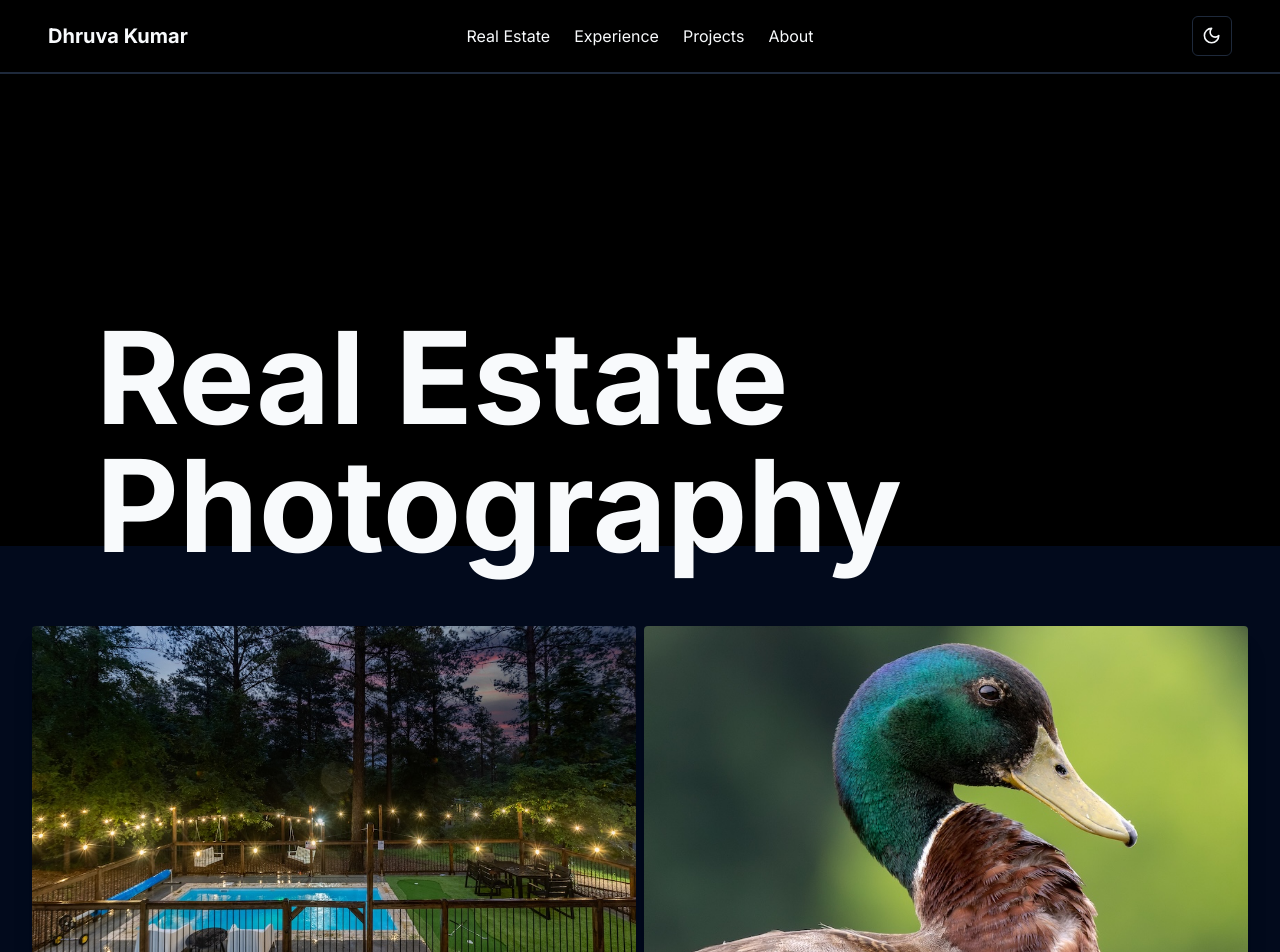
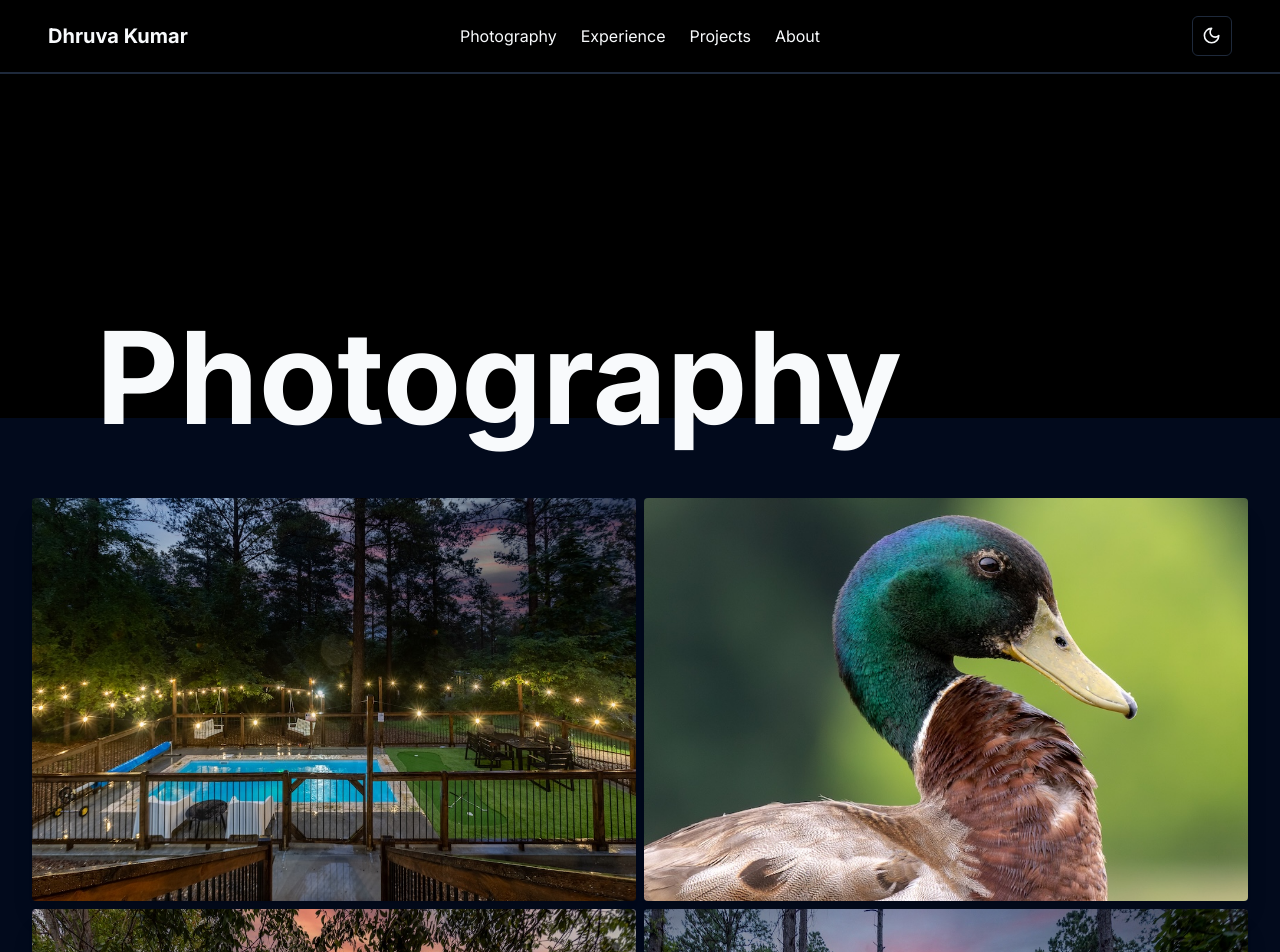
Before and after one commit to dhruva-dk/portfolio, a Next.js app: page /photography in a window 1280 px wide. Shown: the top 952 px of the page. Built offline with nearby package versions, Linux system fonts and the light colour scheme.

Commit message:
fix width of experience card on small or larger screens

```diff
--- a/app/photography/page.tsx
+++ b/app/photography/page.tsx
@@ -8,13 +8,13 @@ const Photography = () => {
       <div className="max-w-6xl mx-auto mt-16 md:mt-60">
         <div className=" container">
           <h1 className="text-5xl md:text-9xl font-bold text-center md:text-left">
-            Real Estate Photography
+            Photography
           </h1>
         </div>
       </div>
       <div className="bg-card -mt-6">
         <div className="container grid grid-cols-1 md:grid-cols-2 py-20 gap-2">
-          {[...Array(16)].map((x, i) => (
+          {[...Array(10)].map((x, i) => (
             <div
               key={i}
               className="max-w-[100%] relative w-full aspect-[3/2] overflow-hidden shadow-xl"
--- a/components/Navbar.tsx
+++ b/components/Navbar.tsx
@@ -17,7 +17,7 @@ const Navbar = () => {
         <div className="flex-grow text-center hidden md:block">
           <div className="inline-flex items-center space-x-6">
             <Link href="/photography" className="hover:text-gray-300">
-              Real Estate
+              Photography
             </Link>
             <Link href="/experience" className="hover:text-gray-300">
               Experience
--- a/components/experience/ExperienceCard.tsx
+++ b/components/experience/ExperienceCard.tsx
@@ -14,7 +14,7 @@ export const ExperienceCard: React.FC<ExperienceCardProps> = ({
   companyLink,
 }) => {
   return (
-    <div className="relative border bg-white dark:bg-black p-4 border-muted rounded-md shadow-xl  z-10 mx-4 max-w-[500px] justify-center  ">
+    <div className="relative border bg-white dark:bg-black p-4 border-muted rounded-md shadow-xl z-10 mx-4 w-full sm:w-[500px]">
       <h1 className="absolute -top-8 md:-top-10 text-xl md:text-4xl text-gray-500 font-extrabold">
         {year}
       </h1>
--- a/components/homepage/HomeGrid.tsx
+++ b/components/homepage/HomeGrid.tsx
@@ -1,19 +1,10 @@
-import {
-  Card,
-  CardHeader,
-  CardTitle,
-  CardDescription,
-  CardContent,
-  CardFooter,
-} from '@/components/ui/card';
-import ContactButton from '@/components/homepage/ContactButton';
 import HomeCard from './HomeCard';
 
 export default function HomeGrid() {
   return (
     <div className="text-foreground p-12 ">
       <div className="max-w-6xl mx-auto">
-        <div className="grid grid-cols-1 md:grid-cols-3 gap-6">
+        <div className="grid grid-cols-1 md:grid-cols-2 gap-6">
           <HomeCard
             title="Experience"
             description="View the timeline of my professional and academic career."
@@ -38,18 +29,6 @@ export default function HomeGrid() {
             buttonText="About Me"
             href="/about"
           />
-          <Card className=" min-h-[200px] flex flex-col justify-between">
-            <CardHeader>
-              <CardTitle className="text-xl">Contact Me</CardTitle>
-              <CardDescription className="text-sm h-12">
-                Have any questions? Get in touch for collaborations or
-                inquiries.
-              </CardDescription>
-            </CardHeader>
-            <CardContent>
-              <ContactButton />
-            </CardContent>
-          </Card>
         </div>
       </div>
     </div>
```
Also changed, not shown: public/photography/9.jpg (added), public/photography/9.png (deleted).
